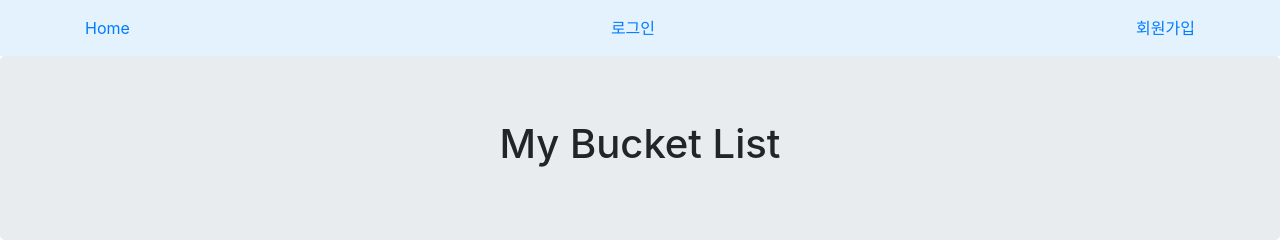
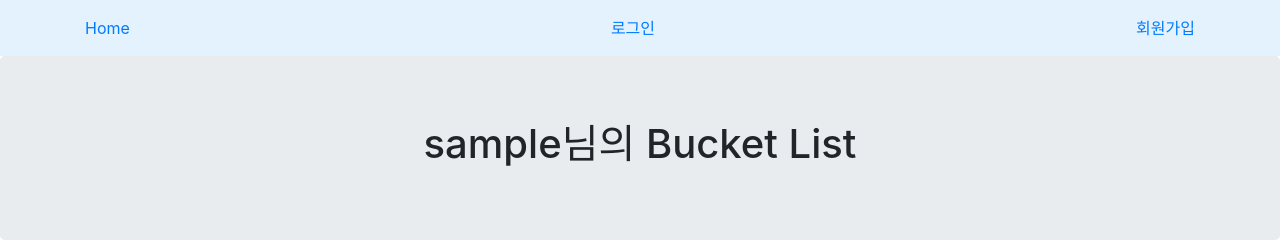
Before and after one commit to gihohoho/7team_project, a Django app: page /bucket/userbucket/1/ in a window 1280 px wide. Shown: the top 249 px of the page. Run offline with Django 4.2, Linux system fonts and the light colour scheme; tables that the repository leaves empty hold one stand-in row (values such as "Sample post"); some libraries are stand-ins or nearby versions.

Commit message:
🎨 해당 유저의 Bucket List 로 수정

```diff
--- a/bucket/templates/bucket/userbucket.html
+++ b/bucket/templates/bucket/userbucket.html
@@ -2,7 +2,7 @@
 {% block content %}
 <section class="jumbotron text-center">
     <div class="container">
-        <h1 class="jumbotron-heading">My Bucket List</h1>
+        <h1 class="jumbotron-heading">{{user.username}}님의 Bucket List</h1>
     </div>
 </section>
 <div class="main">
```
